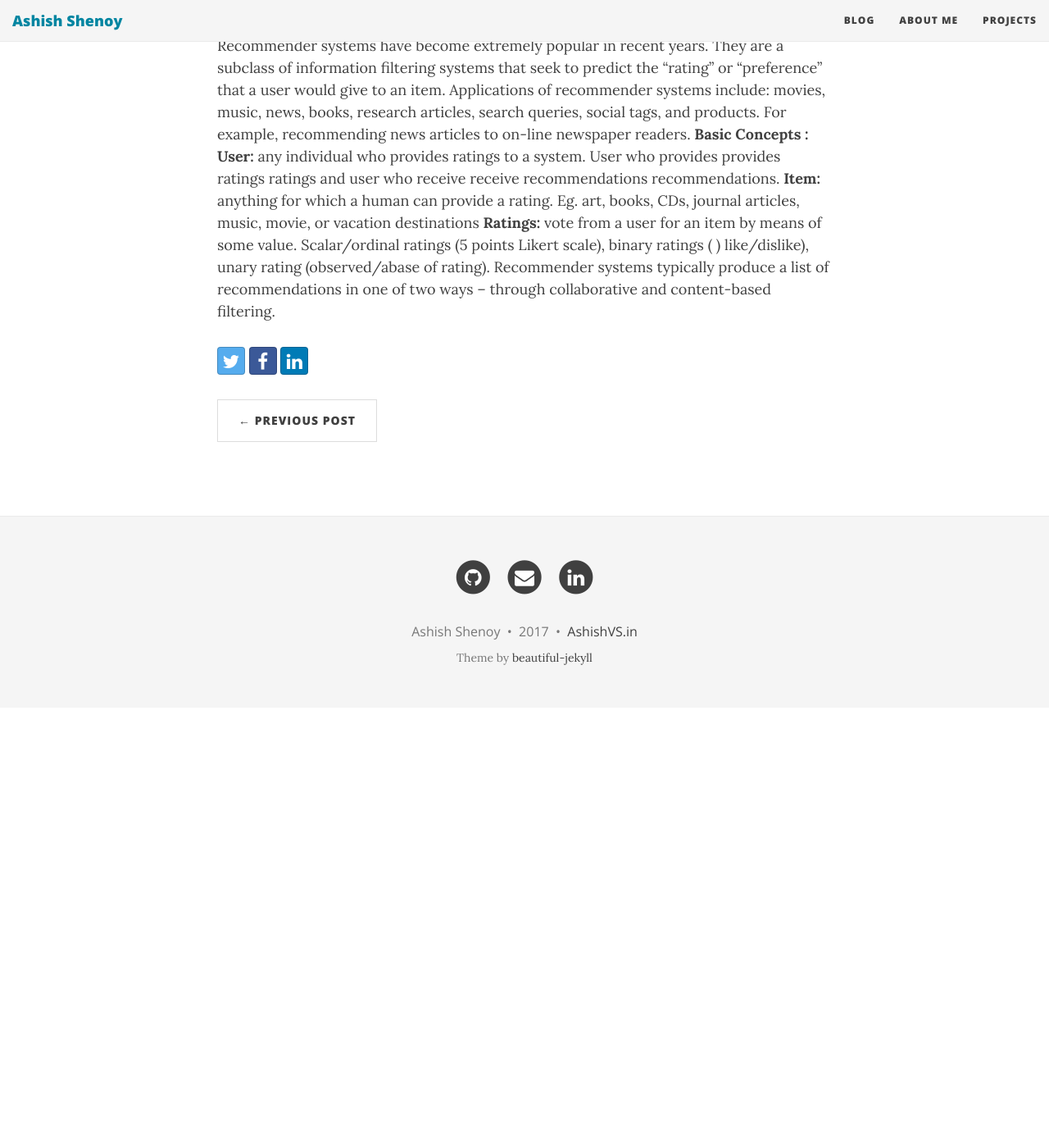
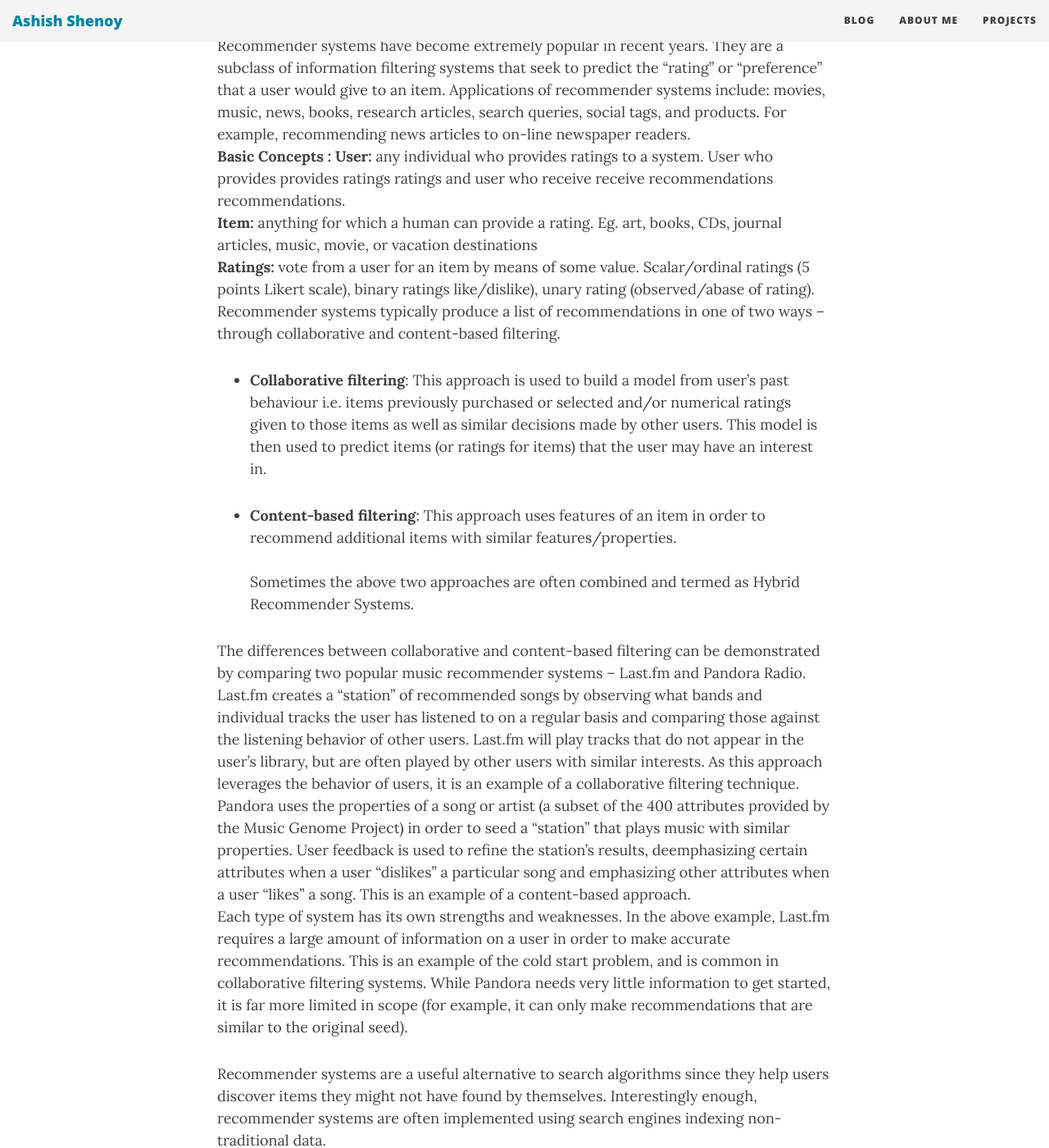
Before and after one commit to ashishvshenoy/ashishvshenoy.github.io, a Jekyll site: the page built from _posts/2017-03-21-recommender-systems-and-collaborative-filtering-walkthrough.md, in a window 1280 px wide and 1400 px high, scrolled down 1423 px. Shown: the whole window at 82% size. Built offline with Jekyll 4.4.1, drawn with Linux system fonts in a browser that asks for light colours; nearby versions of some CDN libraries; before the commit the page ends 2286 px from its top, so only the background shows below that; some of the changed text lies outside the part shown.

Commit message:
Updated 2017-03-21-recommender-systems-and-collaborative-filtering-walkthrough.md

```diff
--- a/_posts/2017-03-21-recommender-systems-and-collaborative-filtering-walkthrough.md
+++ b/_posts/2017-03-21-recommender-systems-and-collaborative-filtering-walkthrough.md
@@ -49,6 +49,52 @@
 **Item:** anything for which a human can provide a rating. Eg. art,
 books, CDs, journal articles, music, movie, or vacation destinations
 **Ratings:** vote from a user for an item by means of some value.
-Scalar/ordinal ratings (5 points Likert scale), binary ratings ( )
+Scalar/ordinal ratings (5 points Likert scale), binary ratings
 like/dislike), unary rating (observed/abase of rating).
 Recommender systems typically produce a list of recommendations in one of two ways – through collaborative and content-based filtering.
+-   **Collaborative filtering**: This approach is used to build a model
+    from user’s past behaviour i.e. items previously purchased or
+    selected and/or numerical ratings given to those items as well as
+    similar decisions made by other users. This model is then used to
+    predict items (or ratings for items) that the user may have an
+    interest in.
+
+-   **Content-based filtering**: This approach uses features of an item
+    in order to recommend additional items with similar
+    features/properties.\
+     \
+    Sometimes the above two approaches are often combined and termed as
+    Hybrid Recommender Systems.
+
+The differences between collaborative and content-based filtering can be
+demonstrated by comparing two popular music recommender systems –
+Last.fm and Pandora Radio.\
+Last.fm creates a “station” of recommended songs by observing what bands
+and individual tracks the user has listened to on a regular basis and
+comparing those against the listening behavior of other users. Last.fm
+will play tracks that do not appear in the user’s library, but are often
+played by other users with similar interests. As this approach leverages
+the behavior of users, it is an example of a collaborative filtering
+technique.\
+Pandora uses the properties of a song or artist (a subset of the 400
+attributes provided by the Music Genome Project) in order to seed a
+“station” that plays music with similar properties. User feedback is
+used to refine the station’s results, deemphasizing certain attributes
+when a user “dislikes” a particular song and emphasizing other
+attributes when a user “likes” a song. This is an example of a
+content-based approach.\
+Each type of system has its own strengths and weaknesses. In the above
+example, Last.fm requires a large amount of information on a user in
+order to make accurate recommendations. This is an example of the cold
+start problem, and is common in collaborative filtering systems. While
+Pandora needs very little information to get started, it is far more
+limited in scope (for example, it can only make recommendations that are
+similar to the original seed).
+
+Recommender systems are a useful alternative to search algorithms since
+they help users discover items they might not have found by themselves.
+Interestingly enough, recommender systems are often implemented using
+search engines indexing non-traditional data.
+
+In this tutorial we will be exploring an implementation of Collaborative
+Filtering using matrix factorization.
```
